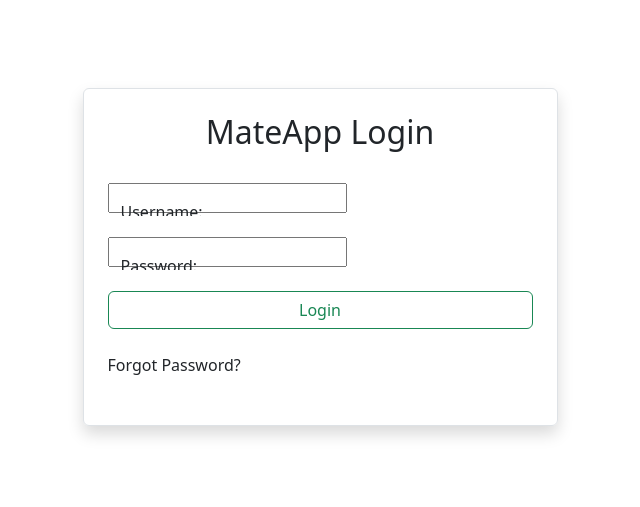
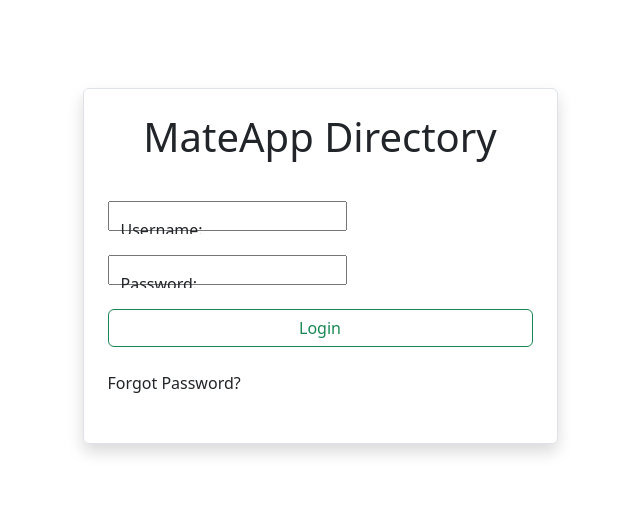
Before and after one commit to mielnic/mateapp-directory, a Django app: template MateAppDirectory/templates/main/login.html in a window 1280 px wide. Shown: the part 62-569 px from the top of the page, without its empty margins (320-960 px from the left). Run offline with Django 3.2, Linux system fonts and the light colour scheme; the template is opened without the code that fills it, so the values that code supplies are empty, except form fields; tables that the repository leaves empty hold one stand-in row (values such as "Sample post"); form fields are guessed from the names that the template uses.

Commit message:
Login page Title

```diff
--- a/MateAppDirectory/templates/main/login.html
+++ b/MateAppDirectory/templates/main/login.html
@@ -15,7 +15,7 @@
 <div class="row py-3 justify-content-center">
     <div class="col col-lg-5 shadow m-5 p-4 border rounded">
         <div style="text-align: center;">
-        <h2>MateApp Login</h2>
+        <p class="display-6">MateApp Directory</p>
         <br>
         </div>
             <div class="form-floating">
```
